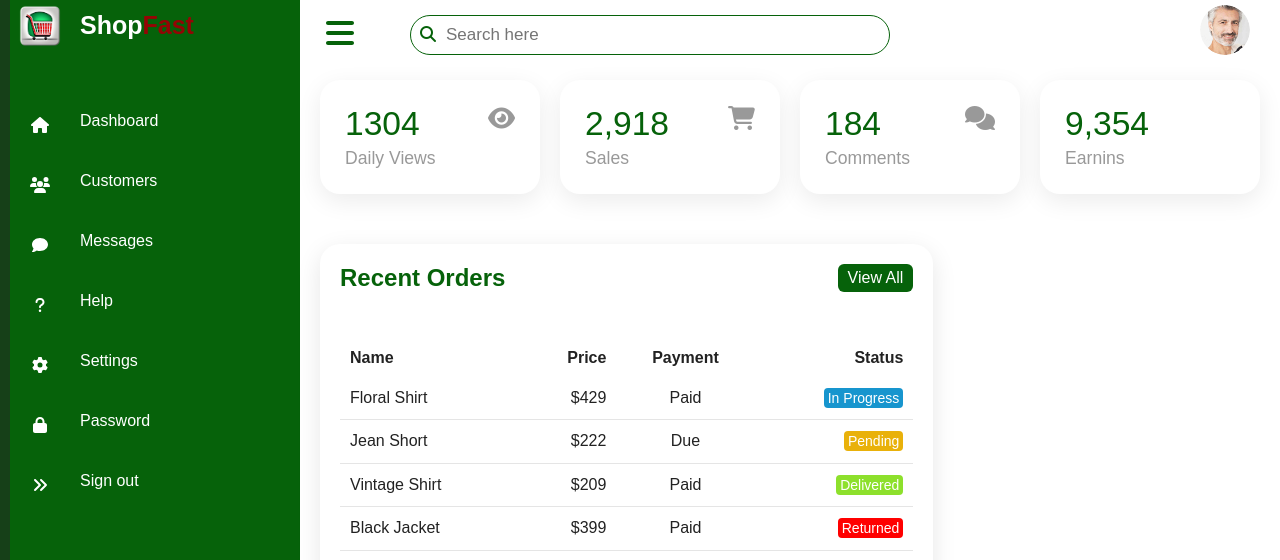
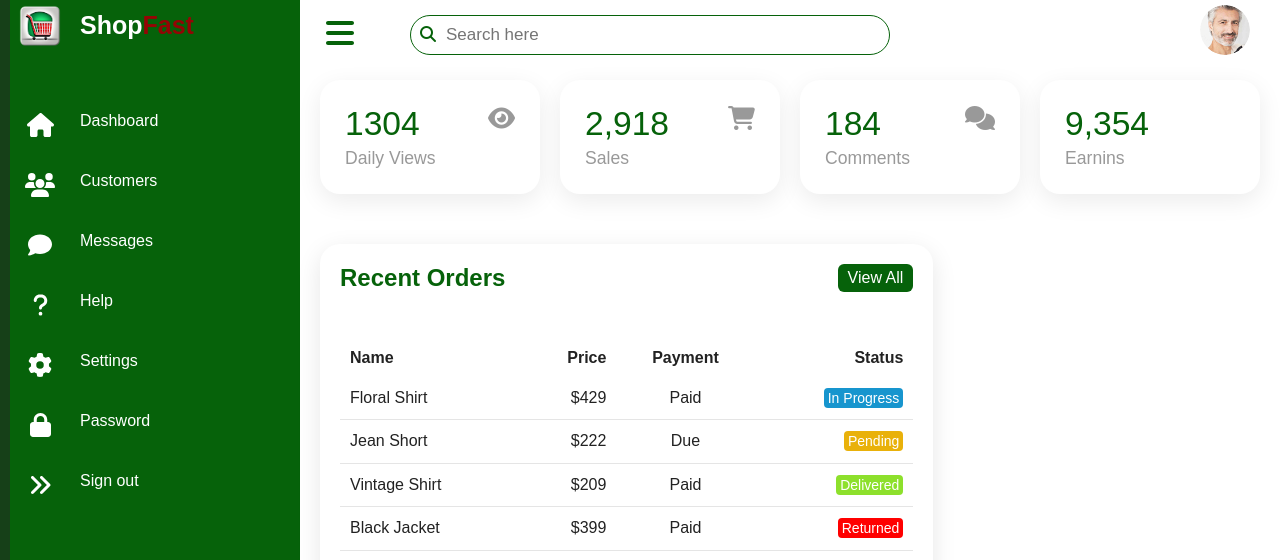
Before and after one commit to Deewan10/adminshop, a React (Create React App) app: page / in a window 1280 px wide. Shown: the top 560 px of the page. Built offline with nearby package versions, Linux system fonts and the light colour scheme.

Commit message:
interaction

```diff
--- a/src/styles.css
+++ b/src/styles.css
@@ -160,6 +160,10 @@ body {
     width: calc(100% - 70px);
     left: 70px;
 }
+.icon {
+    font-size: 1.5rem;
+    z-index: 2;
+  }
 
 .topbar {
     display: flex;
```
